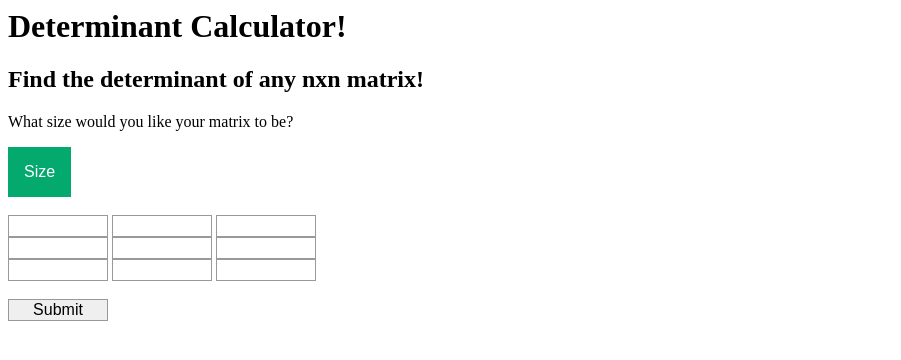
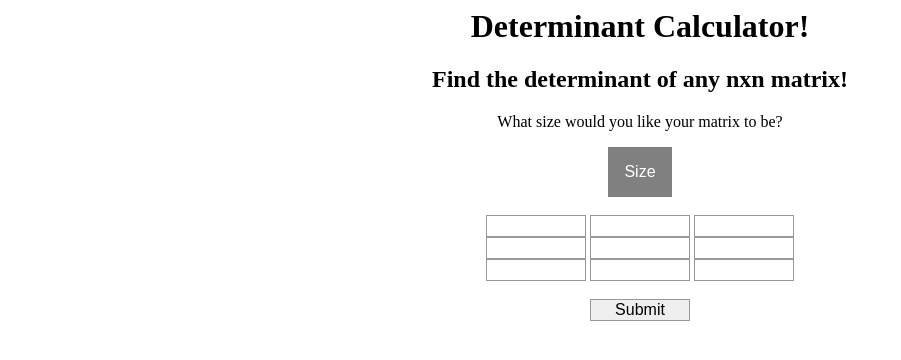
Before and after one commit to caseyjohn47/Determinant, a Flask app: page / in a window 1280 px wide. Shown: the top 360 px of the page, without its empty margins (0-901 px from the left). Run offline with Flask 2, Linux system fonts and the light colour scheme.

Commit message:
work on design

```diff
--- a/app/static/style.css
+++ b/app/static/style.css
@@ -18,9 +18,13 @@ input {
   border: 1px solid #999;
 }
 
+.main {
+  text-align: center;
+}
+
 /* Dropdown Button */
 .dropbtn {
-  background-color: #04AA6D;
+  background-color: gray;
   color: white;
   padding: 16px;
   font-size: 16px;
@@ -58,4 +62,4 @@ input {
 .dropdown:hover .dropdown-content {display: block;}
 
 /* Change the background color of the dropdown button when the dropdown content is shown */
-.dropdown:hover .dropbtn {background-color: #3e8e41;}
+.dropdown:hover .dropbtn {background-color: gray;}
--- a/app/templates/base.html
+++ b/app/templates/base.html
@@ -17,6 +17,8 @@
         </ul>
         {% endif %}
         {% endwith %}
-        {% block content %}{% endblock %}
+        <div class="main">
+            {% block content %}{% endblock %}
+        </div>
     </body>
 </html>
```
